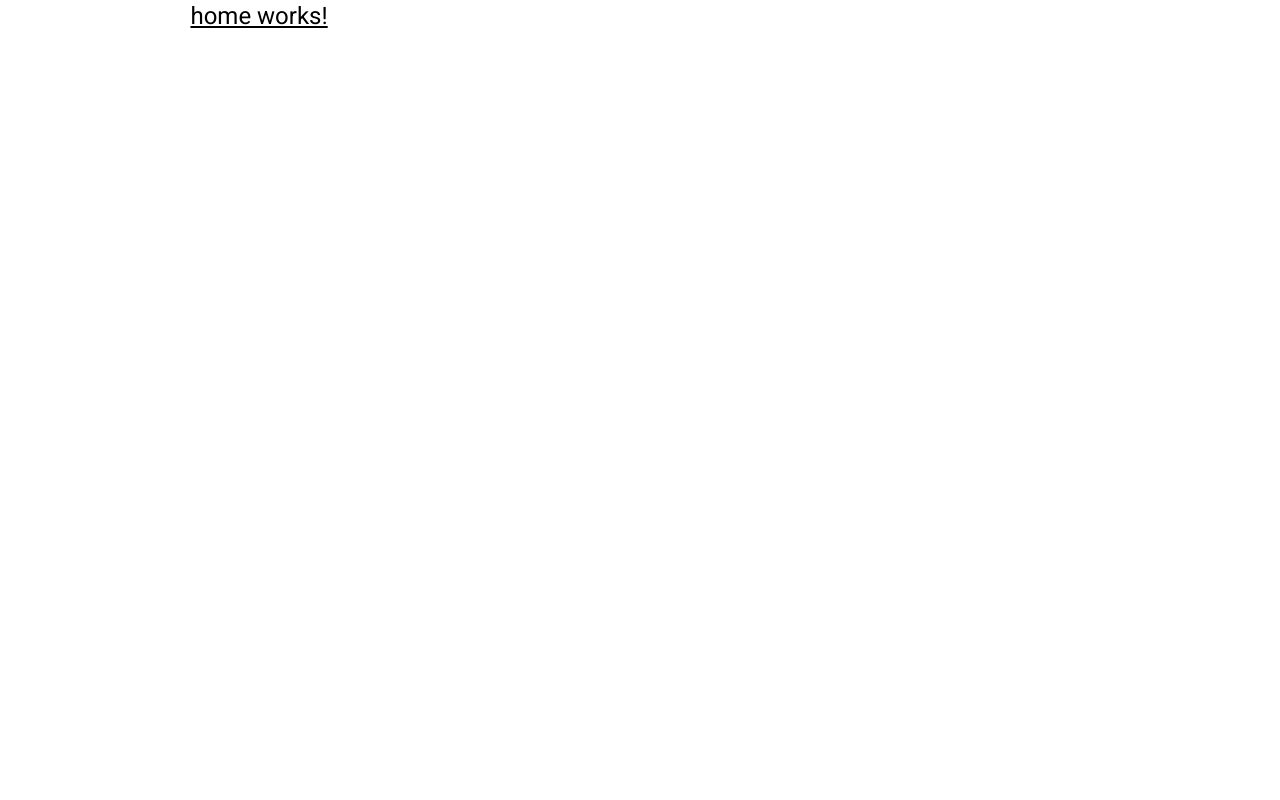
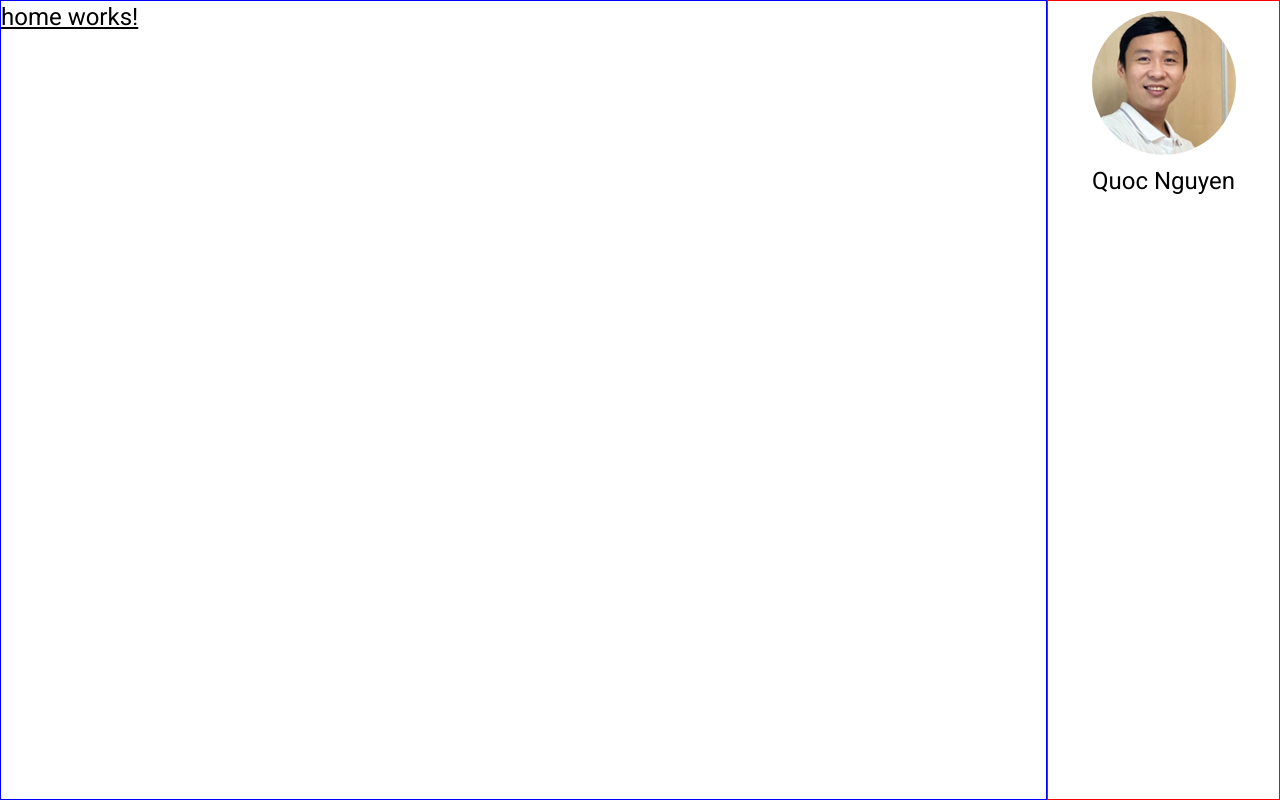
Before and after one commit to QuocNguyen2501/blog, an Angular app: page /home in a window 1280 px wide. Built offline with nearby package versions, Linux system fonts and the light colour scheme.

Commit message:
do left-right side

```diff
--- a/src/app/app.component.html
+++ b/src/app/app.component.html
@@ -3,9 +3,13 @@
     <div class="left-side">
       <router-outlet />
     </div>
-    <div class="divider" role="separator" aria-label="Divider"></div>
     <div class="right-side">
-
+      <div class="flex items-center justify-center p-2.5">
+          <img src="/assets/author.jpeg"  class="object-none w-36 h-36 rounded-full custom-position"/>
+      </div>
+      <div class="flex items-center justify-center">
+        <h1>Quoc Nguyen</h1>
+      </div>
     </div>
   </div>
 </main>
--- a/src/app/app.component.sass
+++ b/src/app/app.component.sass
@@ -1,3 +1,19 @@
 .content
+    width: 100%
+    height: 100%
     display: flex
     justify-content: space-around
+    .left-side
+        height: 100%
+        width: 81.8%
+        left: 0
+        border: blue 1px solid
+        position: absolute
+    .right-side
+        width: 18.2%
+        height: 100%
+        right: 0
+        border: red 1px solid
+        position: absolute
+        .custom-position
+            object-position: 60% -3px
```
